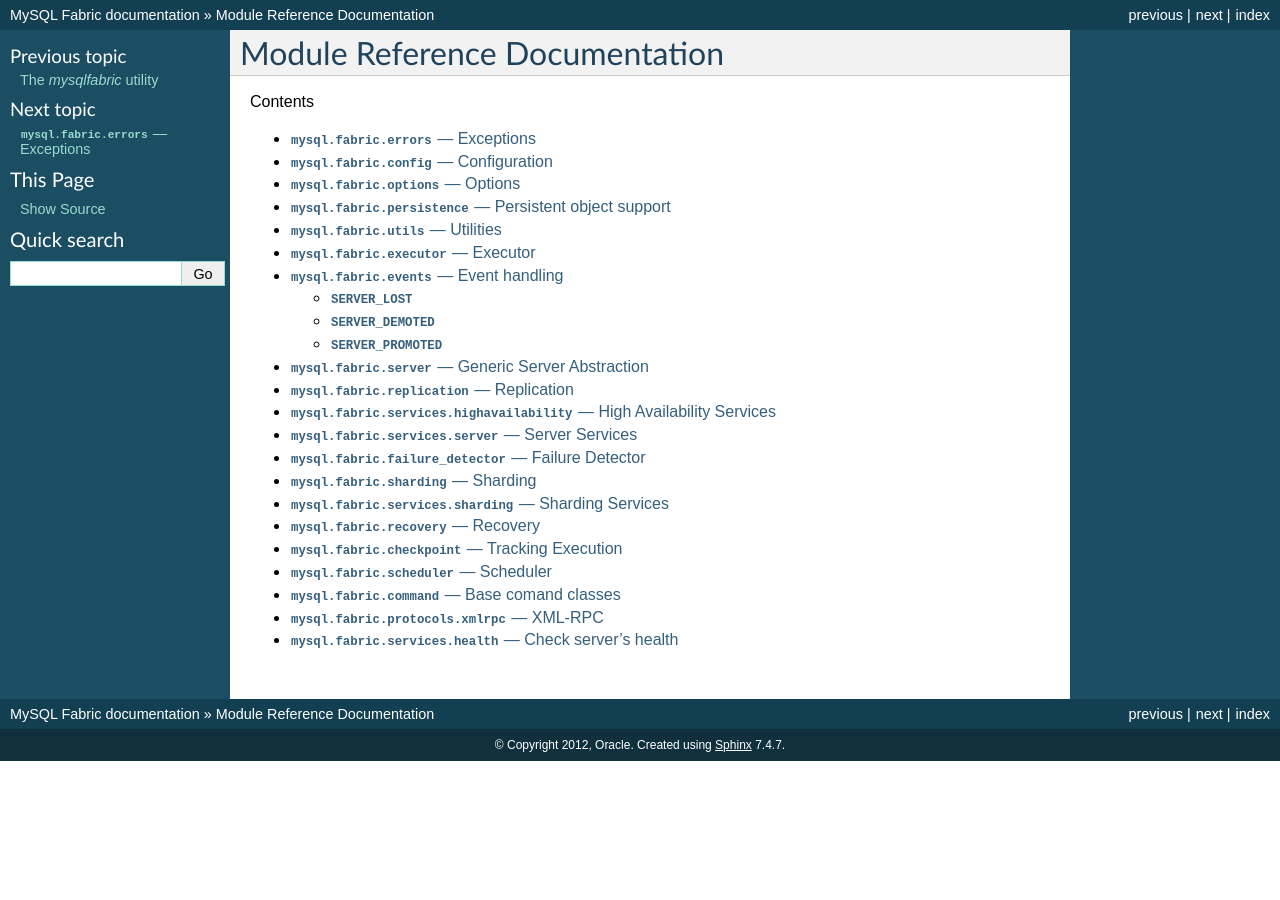
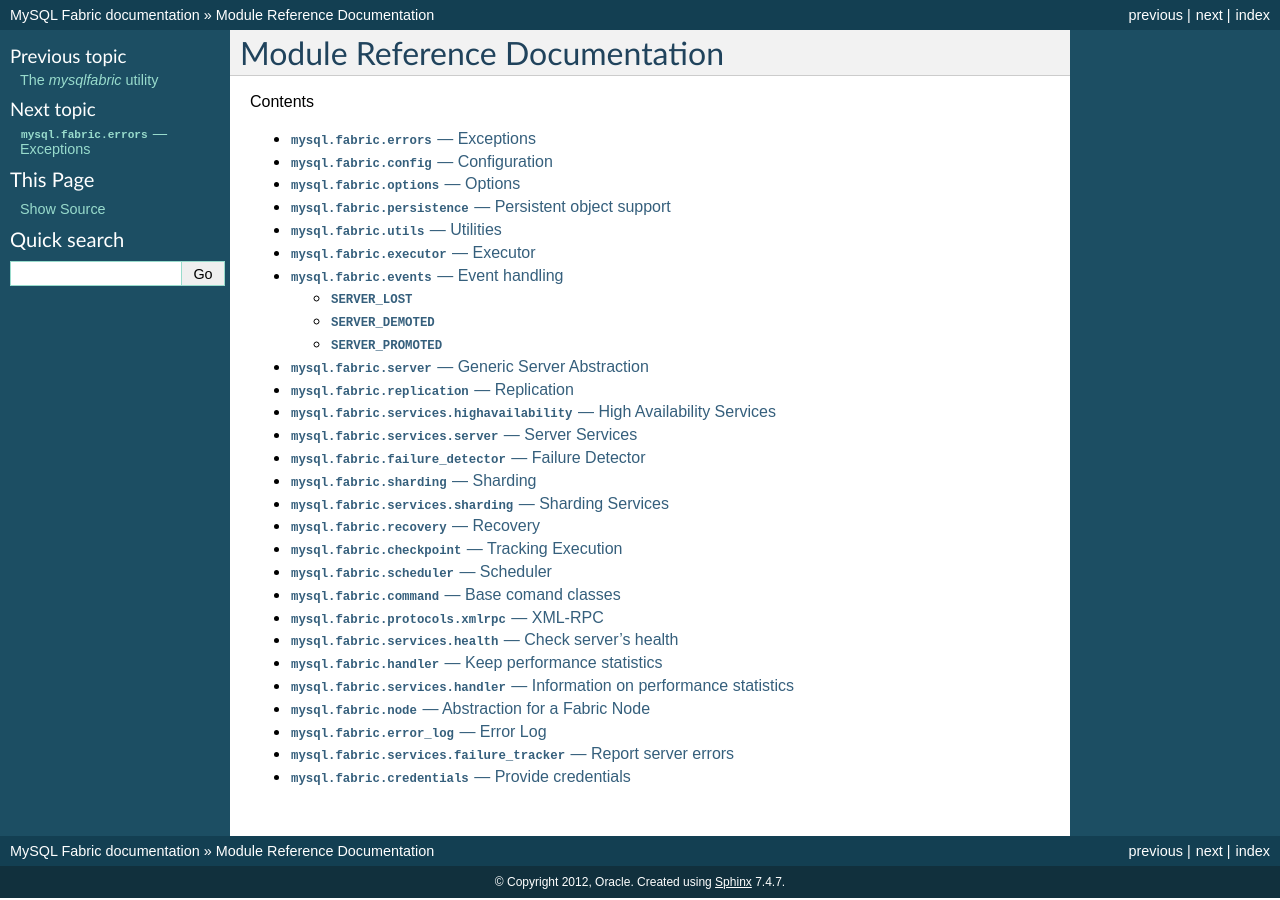
Before and after one commit to edrod77/mysql-fabric, a Sphinx documentation site: the page built from doc/source/modules/index.rst, in a window 1280 px wide. Built offline with Sphinx 7.4.7, drawn with Linux system fonts in a browser that asks for light colours; the version number could not be read and is left out.

Commit message:
Fixed errors while compiling the sphinx documentation.

```diff
--- /dev/null
+++ b/doc/source/modules/credentials.rst
@@ -0,0 +1,8 @@
+:mod:`mysql.fabric.credentials` --- Provide credentials
+=======================================================
+
+.. toctree::
+   :maxdepth: 2
+
+.. automodule:: mysql.fabric.credentials
+   :members:
--- /dev/null
+++ b/doc/source/modules/error_log.rst
@@ -0,0 +1,8 @@
+:mod:`mysql.fabric.error_log` --- Error Log
+===========================================
+
+.. toctree::
+   :maxdepth: 2
+
+.. automodule:: mysql.fabric.error_log
+   :members:
--- /dev/null
+++ b/doc/source/modules/failure_tracker.rst
@@ -0,0 +1,8 @@
+:mod:`mysql.fabric.services.failure_tracker` --- Report server errors
+=====================================================================
+
+.. toctree::
+   :maxdepth: 2
+
+.. automodule:: mysql.fabric.services.failure_tracker
+   :members:
--- a/doc/source/modules/index.rst
+++ b/doc/source/modules/index.rst
@@ -25,3 +25,9 @@
    command
    protocol_xmlrpc
    health
+   statistics
+   statistics_services
+   node
+   error_log
+   failure_tracker
+   credentials
--- /dev/null
+++ b/doc/source/modules/node.rst
@@ -0,0 +1,8 @@
+:mod:`mysql.fabric.node` --- Abstraction for a Fabric Node
+==========================================================
+
+.. toctree::
+   :maxdepth: 2
+
+.. automodule:: mysql.fabric.node
+   :members:
--- /dev/null
+++ b/doc/source/modules/statistics.rst
@@ -0,0 +1,8 @@
+:mod:`mysql.fabric.handler` --- Keep performance statistics
+===========================================================
+
+.. toctree::
+   :maxdepth: 2
+
+.. automodule:: mysql.fabric.handler
+   :members:
--- /dev/null
+++ b/doc/source/modules/statistics_services.rst
@@ -0,0 +1,8 @@
+:mod:`mysql.fabric.services.handler` --- Information on performance statistics
+==============================================================================
+
+.. toctree::
+   :maxdepth: 2
+
+.. automodule:: mysql.fabric.services.handler
+   :members:
```
Also changed, not shown: 3 other files.
